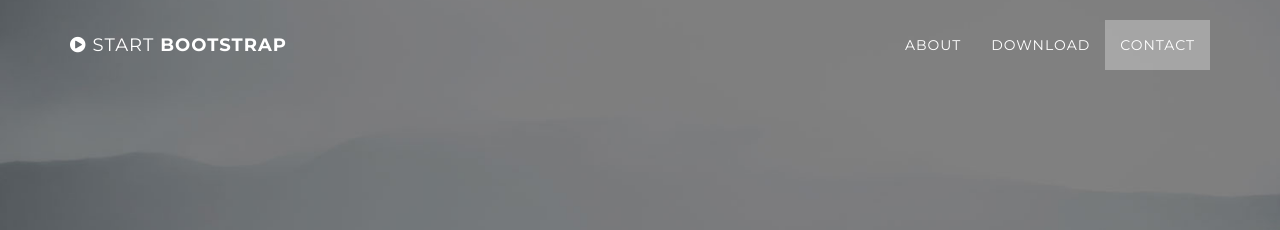
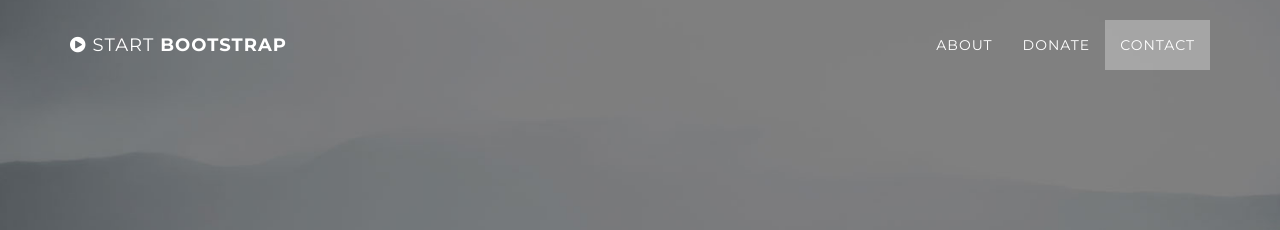
Before and after one commit to PortraitsofChange/tgraves719.github.io, a Jekyll site: the page built from index.html, in a window 1280 px wide. Shown: the top 230 px of the page. Built offline with Jekyll 4.4.1, drawn with Linux system fonts in a browser that asks for light colours.

Commit message:
Update nav.html

```diff
--- a/_includes/nav.html
+++ b/_includes/nav.html
@@ -21,7 +21,7 @@
                         <a class="page-scroll" href="#about">About</a>
                     </li>
                     <li>
-                        <a class="page-scroll" href="#download">Download</a>
+                        <a class="page-scroll" href="#donate">Donate</a>
                     </li>
                     <li>
                         <a class="page-scroll" href="#contact">Contact</a>
```
